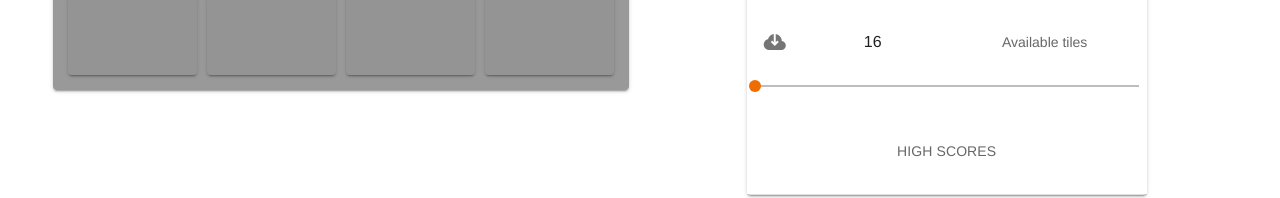
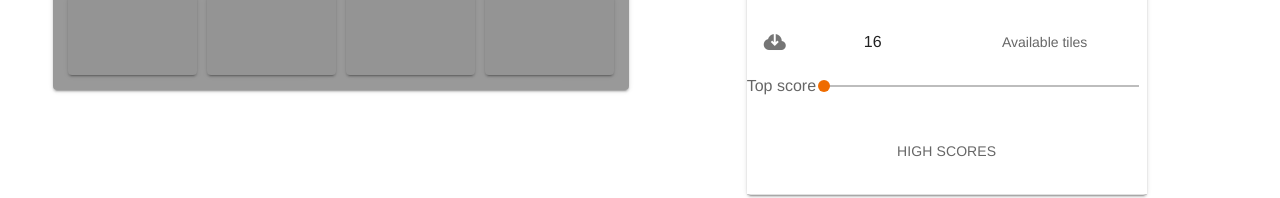
Before and after one commit to carlahremarklund/2048, a Vue app: page / in a window 1280 px wide. Shown: the part 485-683 px from the top of the page. Built offline with nearby package versions, Linux system fonts and the light colour scheme.

Commit message:
Top score text

```diff
--- a/src/components/Board.vue
+++ b/src/components/Board.vue
@@ -280,9 +280,8 @@ export default {
       const next = `${currentTileRow + rowDir}-${currentTileCol + colDir}`;
       const isCollision = this.allTiles[next] !== undefined;
       if (isWall) {
-        // Hanlde Wall
+        // Do nothing, move on
       } else if (isCollision) {
-        // Handle Collision
         this.handleCollision(key, next, realMove);
       } else {
         this.takeStep(key, next, value, realMove);
--- a/src/components/Scoreboard.vue
+++ b/src/components/Scoreboard.vue
@@ -59,6 +59,7 @@
     <v-slider
       :value="score"
       color="#ef6c00"
+      label="Top score"
       :max="_.get($store.state.highscores, `[0]['score']`, 2048)"
     ></v-slider>
     <v-card-text>
```
